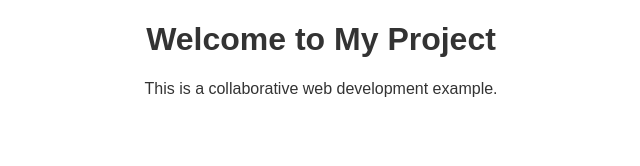
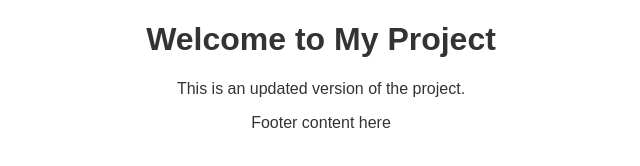
Before and after one commit to Jeither/mywebproject, a plain HTML site: page index.html in a window 1280 px wide. Shown: the whole page, without its empty margins (319-959 px from the left). Drawn offline with Linux system fonts and the light colour scheme.

Commit message:
Added footer section

```diff
--- a/index.html
+++ b/index.html
@@ -8,8 +8,10 @@
 </head>
 <body>
     <h1>Welcome to My Project</h1>
-    <p>This is a collaborative web development example.</p>
-
+    <p>This is an updated version of the project.</p>
+<footer>
+	<p>Footer content here</p>
+</footer>
 
 </body>
 </html>
```
